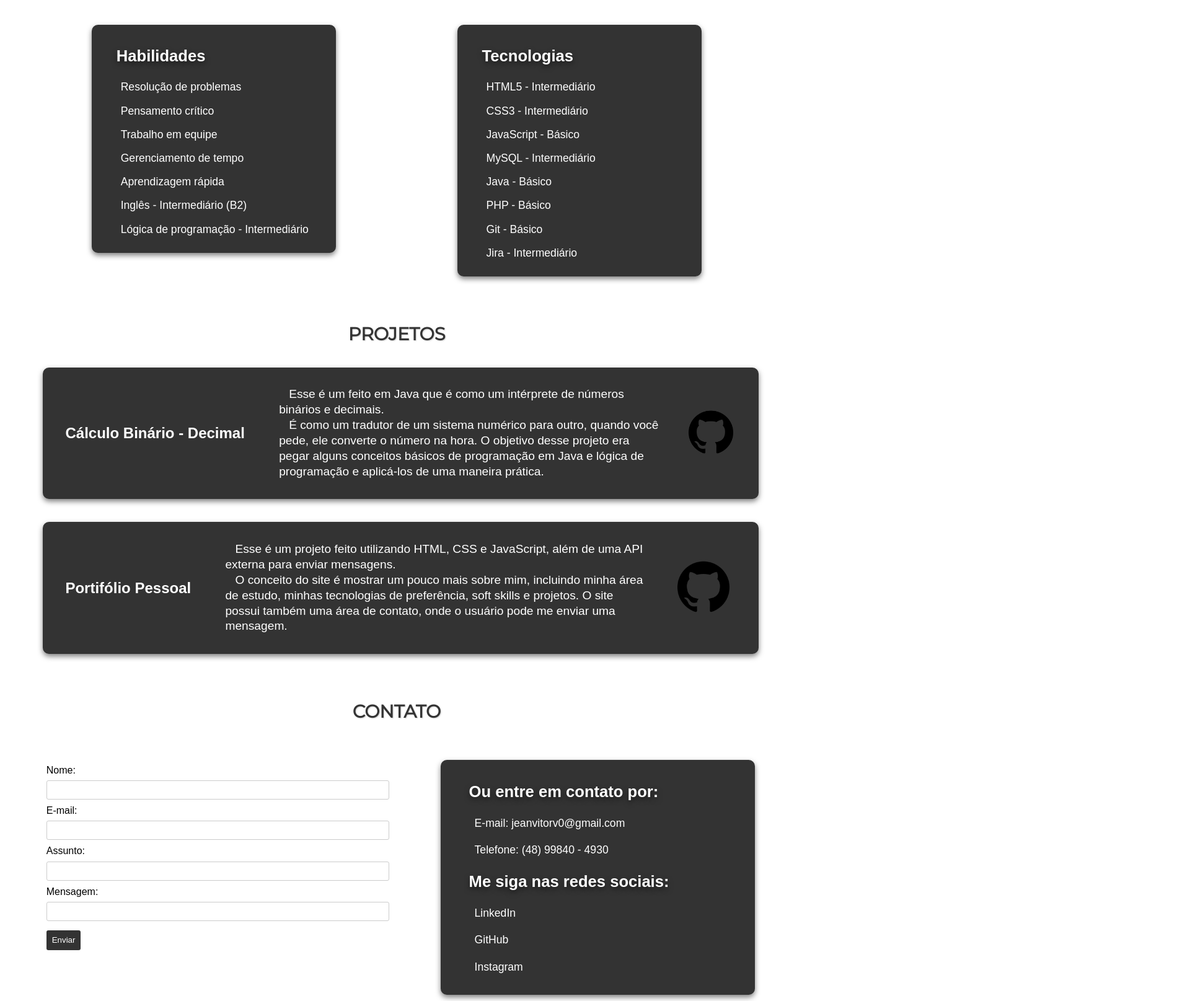
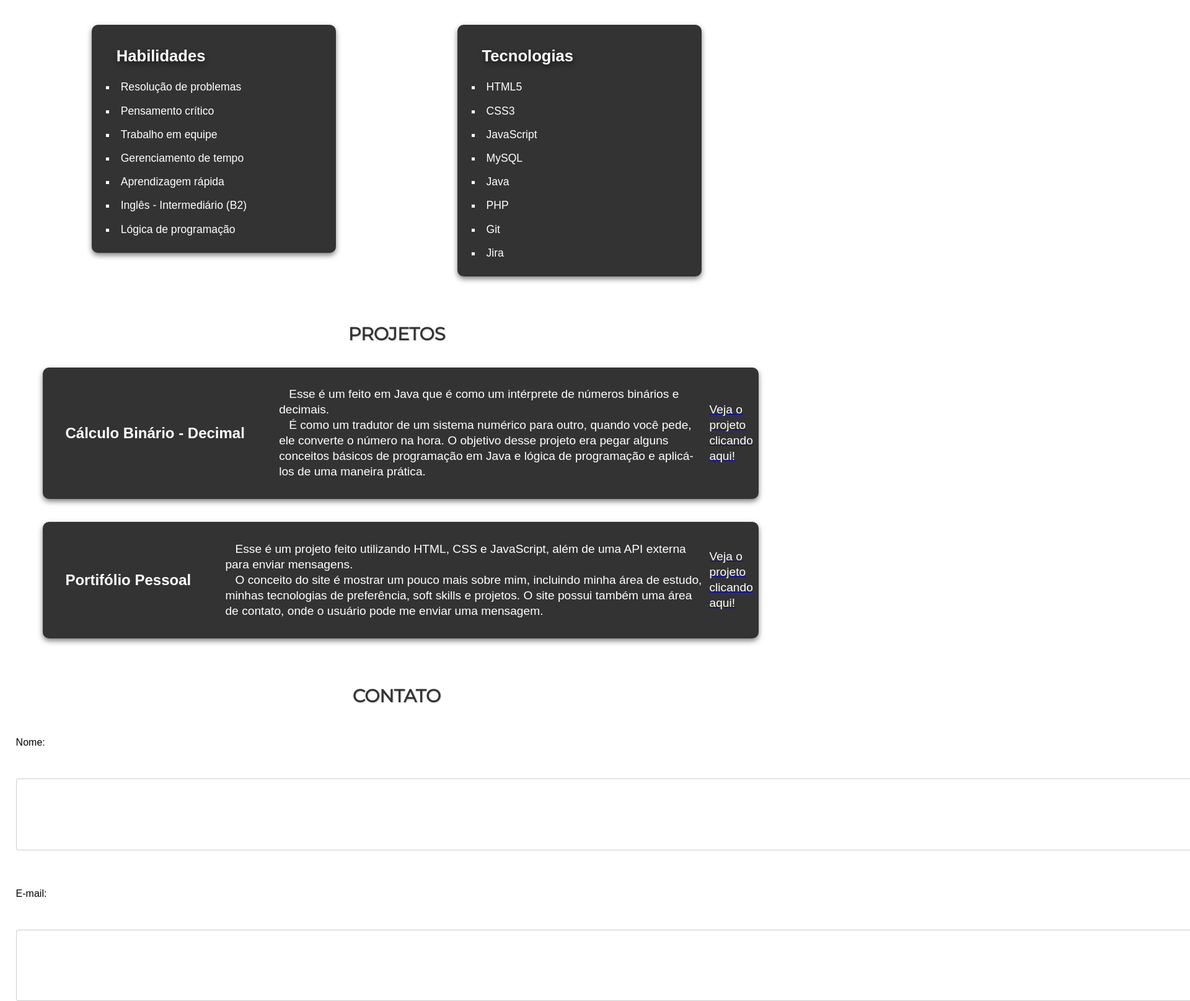
Before and after one commit to jeanvitorvieira/Portifolio-Pessoal, a plain HTML site: page index.html in a window 1280 px wide. Shown: the part 596-2211 px from the top of the page at 62% size, 1920 px wide, since content can reach past the window. Drawn offline with Linux system fonts and the light colour scheme.

Commit message:
Update index.html

```diff
--- a/index.html
+++ b/index.html
@@ -5,7 +5,7 @@
     <meta http-equiv="X-UA-Compatible" content="IE=edge">
     <meta name="viewport" content="width=device-width, initial-scale=1.0">
     <title> Portfólio Pessoal </title>
-    <link rel="icon" href="img/icone.png" type="image/x-icon">
+    <link rel="icon" href="img/Icone.png" type="image/x-icon">
     <link rel="stylesheet" href="styles.css">
     <script src="script.js" defer></script>
 </head>
@@ -39,27 +39,27 @@
         <div class="habilidades">
             <div class="coluna">
                 <h3>Habilidades</h3>
-                <ul>
+                <ul style="list-style-type: square;">
                     <li>Resolução de problemas</li>
                     <li>Pensamento crítico</li>
                     <li>Trabalho em equipe</li>
                     <li>Gerenciamento de tempo</li>
                     <li>Aprendizagem rápida</li>
                     <li>Inglês - Intermediário (B2)</li>
-                    <li>Lógica de programação - Intermediário</li>
+                    <li>Lógica de programação </li>
                 </ul>
             </div>
             <div class="coluna2">
                 <h3>Tecnologias</h3>
-                <ul>
-                    <li>HTML5 - Intermediário </li>
-                    <li>CSS3 - Intermediário</li>
-                    <li>JavaScript - Básico</li>
-                    <li>MySQL - Intermediário</li>
-                    <li>Java - Básico</li>
-                    <li>PHP - Básico</li>
-                    <li>Git - Básico</li>
-                    <li>Jira - Intermediário</li>
+                <ul style="list-style-type: square;">
+                    <li>HTML5</li>
+                    <li>CSS3</li>
+                    <li>JavaScript</li>
+                    <li>MySQL</li>
+                    <li>Java </li>
+                    <li>PHP </li>
+                    <li>Git </li>
+                    <li>Jira</li>
                 </ul>
             </div>
         </div>
@@ -75,7 +75,7 @@
                 ele converte o número na hora. O objetivo desse projeto era pegar alguns conceitos básicos de
                 programação em Java e lógica de programação e aplicá-los de uma maneira prática.
             </p>
-            <a href="https://github.com/jeanvitorvieira/Calculo-Binario-Decimal" target="_blank"> <img src="img/github.png" alt="GitHub"> </a>
+            <a href="https://github.com/jeanvitorvieira/Calculo-Binario-Decimal" target="_blank"> <p>Veja o projeto <br> clicando aqui!</p> </a>
         </div>
         <div class="projeto">
             <h3>Portifólio Pessoal</h3>
@@ -84,14 +84,14 @@
                 <br> &nbsp;&nbsp;&nbsp;O conceito do site é mostrar um pouco mais sobre mim, incluindo minha área de estudo, minhas tecnologias
                 de preferência, soft skills e projetos. O site possui também uma área de contato, onde o usuário pode me enviar uma mensagem.
             </p>
-            <a href="https://github.com/jeanvitorvieira/jeanvitorvieira.github.io" target="_blank"> <img src="img/github.png" alt="GitHub"> </a>
+            <a href="https://github.com/jeanvitorvieira/Portifolio-Pessoal" target="_blank"><p>Veja o projeto <br> clicando aqui!</p>  </a>
         </div>
     </div>
 
     <div id="contato" class="seção">
         <h2>Contato</h2>
-        <div class="row">
-            <form action="https://formspree.io/f/xbjnkjbz" method="post" id="formulario">
+        <div class="formulario">
+            <form action="https://formspree.io/f/xbjnkjbz" method="post" id="formulario" autocomplete="off">
                 <label for="nome">Nome:</label>
                 <input type="text" id="nome" name="nome" required>
                 <label for="email">E-mail:</label>
@@ -99,13 +99,13 @@
                 <label for="email">Assunto:</label>
                 <input type="text" id="assunto" name="assunto">
                 <label for="mensagem">Mensagem:</label>
-                <input type="text" id="mensagem" name="mensagem"><br>
+                <input type="textarea"  id="mensagem" name="mensagem"><br>
                 <input type="submit" value="Enviar" id="botão">
             </form>
             <div class="coluna3">
                 <h3>Ou entre em contato por:</h3>
                 <ul>
-                    <li>E-mail: jeanvitorv0@gmail.com</li>
+                    <li>E-mail: <a href="mailto:jeanvitorv0@gmail.com?subject=Contato via Portifólio">jeanvitorv0@gmail.com</a></li>
                     <li>Telefone: (48) 99840 - 4930</li>
                 </ul>
                 <h3>Me siga nas redes sociais:</h3>
```
